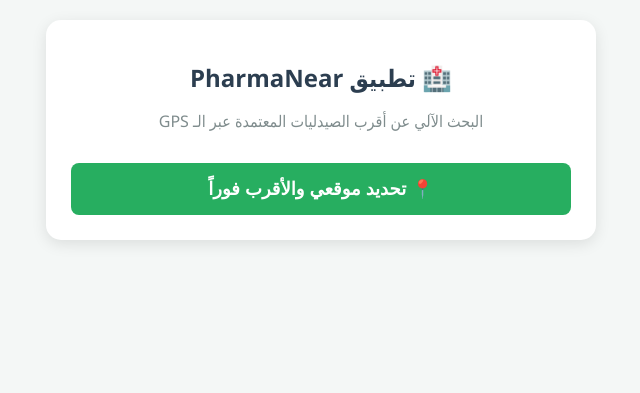
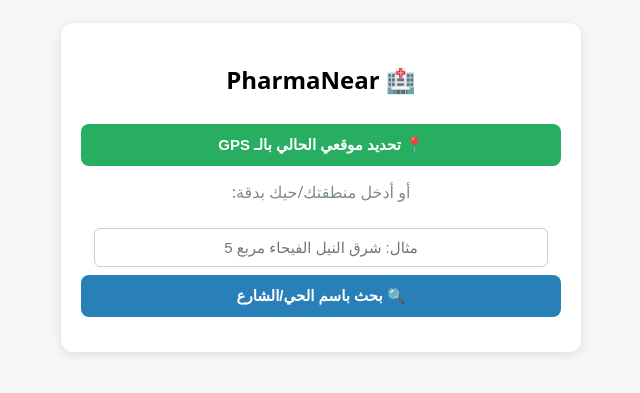
Before and after one commit to mohammedalialjale-creator/pharmanear, a Flask app: page / in a window 1280 px wide. Shown: the top 393 px of the page, without its empty margins (319-959 px from the left). Run offline with Flask 3, Linux system fonts and the light colour scheme.

Commit message:
Add files via upload

```diff
--- a/pharmanear88/app.py
+++ b/pharmanear88/app.py
@@ -4,15 +4,13 @@ import requests
 
 app = Flask(__name__)
 
-# مفتاح SerpApi الخاص بك
 SERPAPI_KEY = (
     "6e07751de2550a29983fcfe68d6a868dd52c574206aaeae13795a0b9eed8b7bb"
 )
 
 
-def calculate_distance(lat1, lon1, lat2, lon2):
-    """حساب المسافة بدقة بين نقطتين بالـ GPS"""
-    R = 6371
+def calculate_distance_meters(lat1, lon1, lat2, lon2):
+    R = 6371000
     dLat = math.radians(lat2 - lat1)
     dLon = math.radians(lon2 - lon1)
     a = math.sin(dLat / 2) ** 2 + math.cos(math.radians(lat1)) * math.cos(
@@ -27,62 +25,75 @@ def index():
     return render_template("index.html")
 
 
-@app.route("/api/pharmacies/nearest", methods=["GET"])
-def get_nearest():
+@app.route("/api/pharmacies", methods=["GET"])
+def get_pharmacies():
     try:
         user_lat = request.args.get("lat", type=float)
         user_lon = request.args.get("lon", type=float)
+        search_query = request.args.get("query", type=str)
 
-        if user_lat is None or user_lon is None:
+        url = "https://serpapi.com/search.json"
+
+        # إذا قام المستخدم بإدخال اسم حي يدويًا
+        if search_query:
+            params = {
+                "engine": "google_maps",
+                "q": f"صيدلية في {search_query}",
+                "hl": "ar",
+                "api_key": SERPAPI_KEY,
+            }
+        # إذا تم استخدام الـ GPS
+        elif user_lat is not None and user_lon is not None:
+            params = {
+                "engine": "google_maps",
+                "q": "صيدلية",
+                "ll": f"@{user_lat},{user_lon},18z",  # تركيز بقطر مباني مجاورة
+                "hl": "ar",
+                "api_key": SERPAPI_KEY,
+            }
+        else:
             return jsonify(
-                {"status": "error", "message": "لم يتم التقاط الـ GPS"}
+                {"status": "error", "message": "الرجاء توفير بيانات موقع صحيحة"}
             ), 400
 
-        # الاستعلام عن نتائج جوجل مابس الحية عبر SerpApi
-        url = "https://serpapi.com/search.json"
-        params = {
-            "engine": "google_maps",
-            "q": "صيدلية",
-            "ll": f"@{user_lat},{user_lon},14z",
-            "google_domain": "google.com",
-            "hl": "ar",
-            "api_key": SERPAPI_KEY,
-        }
-
-        response = requests.get(url, params=params, timeout=12)
-        data = response.json()
+        res = requests.get(url, params=params, timeout=15)
+        data = res.json()
 
         pharmacies = []
-
         if "local_results" in data:
             for item in data["local_results"]:
                 gps = item.get("gps_coordinates", {})
                 p_lat = gps.get("latitude")
                 p_lon = gps.get("longitude")
 
-                if p_lat and p_lon:
-                    dist = calculate_distance(
+                dist_text = "غير محددة بدقة"
+                dist_m = 999999
+
+                if user_lat and user_lon and p_lat and p_lon:
+                    dist_m = calculate_distance_meters(
                         user_lat, user_lon, float(p_lat), float(p_lon)
                     )
-
-                    pharmacies.append(
-                        {
-                            "id": item.get("place_id_search", ""),
-                            "name": item.get("title", "صيدلية"),
-                            "lat": float(p_lat),
-                            "lon": float(p_lon),
-                            "distance": round(dist, 2),
-                            "phone": item.get("phone", "غير متوفر"),
-                            "address": item.get("address", "عنوان محلي"),
-                            "rating": item.get("rating", "غير مقيم"),
-                            "open_state": item.get(
-                                "open_state", "معلومات العمل غير متوفرة"
-                            ),
-                        }
+                    dist_text = (
+                        f"{int(dist_m)} متر"
+                        if dist_m < 1000
+                        else f"{round(dist_m / 1000, 2)} كم"
                     )
 
-        # ترتيب الصيدليات تلقائياً حسب الأقرب لموقع الـ GPS
-        pharmacies.sort(key=lambda x: x["distance"])
+                pharmacies.append(
+                    {
+                        "name": item.get("title", "صيدلية"),
+                        "address": item.get("address", "عنوان قريب"),
+                        "distance_meters": dist_m,
+                        "distance_text": dist_text,
+                        "phone": item.get("phone", "غير متوفر"),
+                        "status": item.get(
+                            "open_state", "معلومات العمل غير متوفرة"
+                        ),
+                    }
+                )
+
+        if user_lat and user_lon:
+            pharmacies.sort(key=lambda x: x["distance_meters"])
 
         return jsonify(
             {"status": "success", "count": len(pharmacies), "data": pharmacies}
--- a/pharmanear88/templates/index.html
+++ b/pharmanear88/templates/index.html
@@ -3,113 +3,105 @@
 <head>
     <meta charset="UTF-8">
     <meta name="viewport" content="width=device-width, initial-scale=1.0">
-    <title>PharmaNear - أقرب صيدلية</title>
+    <title>PharmaNear - البحث الدقيق</title>
     <style>
-        body {
-            font-family: 'Segoe UI', Tahoma, Geneva, Verdana, sans-serif;
-            background-color: #f4f7f6;
-            margin: 0;
-            padding: 20px;
-            text-align: center;
-        }
-        .container {
-            max-width: 500px;
-            margin: auto;
-            background: white;
-            padding: 25px;
-            border-radius: 15px;
-            box-shadow: 0 4px 15px rgba(0,0,0,0.1);
-        }
-        h1 { color: #2c3e50; font-size: 24px; }
-        p { color: #7f8c8d; }
-        .btn {
-            background-color: #27ae60;
-            color: white;
-            border: none;
-            padding: 15px 25px;
-            font-size: 18px;
-            border-radius: 8px;
-            cursor: pointer;
-            width: 100%;
-            margin-top: 15px;
-            font-weight: bold;
-            transition: 0.3s;
-        }
-        .btn:hover { background-color: #219150; }
-        #loading { display: none; margin-top: 15px; color: #e67e22; font-weight: bold; }
-        .pharmacy-card {
-            background: #eef9f1;
-            border-right: 5px solid #27ae60;
-            margin: 15px 0;
-            padding: 15px;
-            text-align: right;
-            border-radius: 5px;
-        }
-        .pharmacy-card h3 { margin: 0 0 5px 0; color: #2c3e50; }
-        .pharmacy-card p { margin: 3px 0; color: #34495e; font-size: 14px; }
-        .status { font-weight: bold; color: #2980b9; }
+        body { font-family: system-ui, sans-serif; background: #f4f7f6; padding: 15px; text-align: center; }
+        .card { max-width: 480px; margin: auto; background: #fff; padding: 20px; border-radius: 12px; box-shadow: 0 2px 10px rgba(0,0,0,0.1); }
+        .btn { background: #27ae60; color: #fff; border: none; padding: 12px 18px; font-size: 15px; border-radius: 8px; cursor: pointer; width: 100%; font-weight: bold; margin-top: 8px; }
+        .btn-alt { background: #2980b9; }
+        input[type="text"] { width: 90%; padding: 10px; margin-top: 10px; border: 1px solid #ccc; border-radius: 6px; text-align: center; font-size: 15px; }
+        .item { background: #f8f9fa; border-right: 4px solid #27ae60; margin: 10px 0; padding: 10px; text-align: right; border-radius: 4px; }
+        #msg { margin-top: 15px; font-weight: bold; }
     </style>
 </head>
 <body>
 
-<div class="container">
-    <h1>🏥 تطبيق PharmaNear</h1>
-    <p>البحث الآلي عن أقرب الصيدليات المعتمدة عبر الـ GPS</p>
+<div class="card">
+    <h2>🏥 PharmaNear</h2>
 
-    <button class="btn" onclick="getLocations()">📍 تحديد موقعي والأقرب فوراً</button>
+    <!-- الخيار الأول: التحديد التلقائي بالـ GPS -->
+    <button class="btn" onclick="findByGPS()">📍 تحديد موقعي الحالي بالـ GPS</button>
 
-    <div id="loading">⏳ جاري التقاط الـ GPS وجلب أقرب الصيدليات...</div>
-    <div id="results"></div>
+    <div style="margin: 15px 0; color: #7f8c8d;">أو أدخل منطقتك/حيك بدقة:</div>
+
+    <!-- الخيار الثاني: البحث بالمنطقة يدويًا لتجاوز خطأ كمبيوتر -->
+    <input type="text" id="areaInput" placeholder="مثال: شرق النيل الفيحاء مربع 5">
+    <button class="btn btn-alt" onclick="findByArea()">🔍 بحث باسم الحي/الشارع</button>
+
+    <div id="msg"></div>
+    <div id="list"></div>
 </div>
 
 <script>
-function getLocations() {
-    const loading = document.getElementById('loading');
-    const resultsDiv = document.getElementById('results');
+function findByGPS() {
+    const msg = document.getElementById('msg');
+    const list = document.getElementById('list');
+    msg.style.color = '#e67e22';
+    msg.innerText = '⏳ جاري التقاط إحداثيات الـ GPS...';
+    list.innerHTML = '';
 
-    loading.style.display = 'block';
-    resultsDiv.innerHTML = '';
+    if (!navigator.geolocation) {
+        msg.style.color = 'red';
+        msg.innerText = 'الـ GPS غير مدعوم في هذا المتصفح';
+        return;
+    }
 
-    if (navigator.geolocation) {
     navigator.geolocation.getCurrentPosition(
-            (position) => {
-                const lat = position.coords.latitude;
-                const lon = position.coords.longitude;
+        (pos) => {
+            fetch(`/api/pharmacies?lat=${pos.coords.latitude}&lon=${pos.coords.longitude}`)
+            .then(res => res.json())
+            .then(data => renderResults(data))
+            .catch(() => showError('خطأ في الاتصال بالسيرفر.'));
+        },
+        () => showError('تعذر تحديد الموقع. يفضل فتح الموقع من الهاتف المحمول مع تفعيل الـ GPS.'),
+        { enableHighAccuracy: true, timeout: 10000, maximumAge: 0 }
+    );
+}
 
-                fetch(`/api/pharmacies/nearest?lat=${lat}&lon=${lon}`)
-                .then(response => response.json())
-                .then(data => {
-                    loading.style.display = 'none';
-                    if (data.status === 'success' && data.count > 0) {
+function findByArea() {
+    const area = document.getElementById('areaInput').value.trim();
+    if (!area) {
+        alert('الرجاء كتابة اسم الحي أو الشارع أولاً');
+        return;
+    }
+    const msg = document.getElementById('msg');
+    const list = document.getElementById('list');
+    msg.style.color = '#e67e22';
+    msg.innerText = `⏳ جاري البحث عن صيدليات في (${area})...`;
+    list.innerHTML = '';
+
+    fetch(`/api/pharmacies?query=${encodeURIComponent(area)}`)
+    .then(res => res.json())
+    .then(data => renderResults(data))
+    .catch(() => showError('خطأ في الاتصال بالسيرفر.'));
+}
+
+function renderResults(data) {
+    const msg = document.getElementById('msg');
+    const list = document.getElementById('list');
+    if (data.status === 'success' && data.data.length > 0) {
+        msg.innerText = '';
         data.data.forEach(p => {
-                            resultsDiv.innerHTML += `
-                                <div class="pharmacy-card">
+            list.innerHTML += `
+                <div class="item">
                     <h3>${p.name}</h3>
-                                    <p>📍 <b>العنوان:</b> ${p.address}</p>
-                                    <p>📏 <b>المسافة:</b> ${p.distance} كم</p>
-                                    <p>📞 <b>الهاتف:</b> ${p.phone}</p>
-                                    <p class="status">🕒 ${p.open_state}</p>
+                    <p>📍 العنوان: ${p.address}</p>
+                    <p>📏 المسافة: ${p.distance_text}</p>
+                    <p>📞 الهاتف: ${p.phone}</p>
+                    <p>🕒 الحالة: ${p.status}</p>
                 </div>
             `;
         });
     } else {
-                        resultsDiv.innerHTML = '<p style="color:red;">لم يتم العثور على صيدليات قريبة حالياً.</p>';
+        msg.style.color = 'red';
+        msg.innerText = 'لم يتم العثور على صيدليات في هذا النطاق.';
     }
-                })
-                .catch(error => {
-                    loading.style.display = 'none';
-                    resultsDiv.innerHTML = '<p style="color:red;">حدث خطأ أثناء الاتصال بالسيرفر.</p>';
-                });
-            },
-            (error) => {
-                loading.style.display = 'none';
-                alert('عذراً، يجب سماح الوصول للـ GPS لتحديد موقعك.');
 }
-        );
-    } else {
-        loading.style.display = 'none';
-        alert('ميزّة الـ GPS غير مدعومة في متصفحك.');
-    }
+
+function showError(text) {
+    const msg = document.getElementById('msg');
+    msg.style.color = 'red';
+    msg.innerText = text;
 }
 </script>
 
```
Lines whose indentation alone changed are shown as unchanged.
